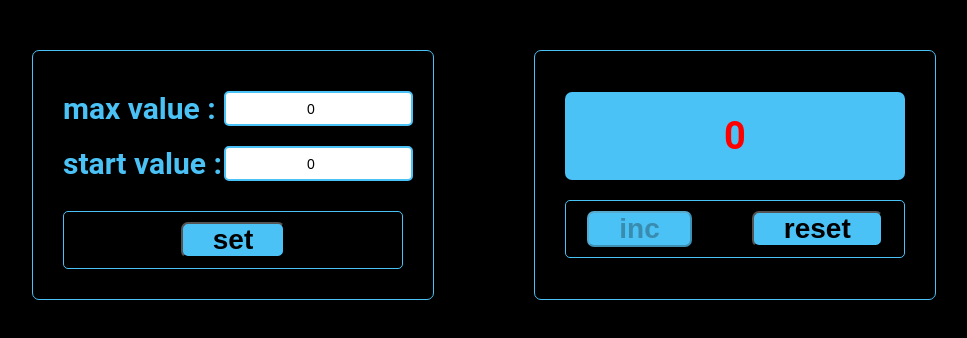
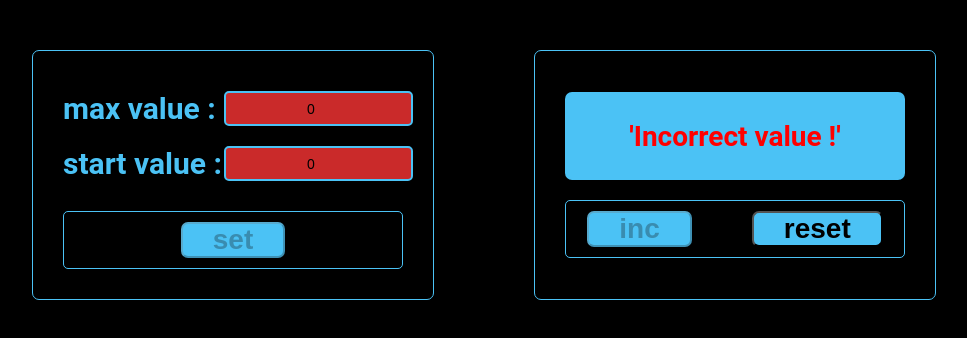
Before and after one commit to Steelmen87/Counter, a React (Create React App) app: page / in a window 1280 px wide. Shown: the top 338 px of the page, without its empty margins (156-1123 px from the left). Built offline with nearby package versions, Linux system fonts and the light colour scheme.

Commit message:
Done without Local Storage

```diff
--- a/src/App.tsx
+++ b/src/App.tsx
@@ -9,12 +9,8 @@ function App() {
     let [minValue, setMinValue] = useState(0)
     let [value, setValue] = useState(minValue)
     let [endValue, setEndValue] = useState(maxValue)
+    let [error, setError] = useState(false)
 
-    let [error, setError] = useState(false)
-    useEffect(() => {
-
-
-    }, [value, endValue])
 
     const AddCount = () => {
         setValue(value + 1)
@@ -24,18 +20,22 @@ function App() {
     }
 
     const setButton = (valueStart: number, valueMax: number) => {
+
         setMinValue(valueStart)
         setValue(valueStart)
         setEndValue(valueMax)
     }
-
+    const ErrorCallBack = (errorFromSetting: boolean) => {
+        setError(errorFromSetting)
+    }
     return (
         <div className="App">
             <Setting
-
+                callBackError={ErrorCallBack}
                 setButton={setButton}
             />
             <Counter
+                error={error}
                 AddCount={AddCount}
                 onReset={onReset}
                 value={value}
--- a/src/component/Counter.tsx
+++ b/src/component/Counter.tsx
@@ -8,16 +8,21 @@ type CounterPropsType = {
     endValue: number
     AddCount: () => void
     onReset: () => void
+    error:boolean
 }
 
 const Counter: React.FC<CounterPropsType> = (props) => {
-    let {value, endValue, AddCount, onReset} = props
+    let {value, endValue, AddCount, onReset,error} = props
 
     let visInc = value < endValue
     let visRes = value > endValue && endValue !== value
     return (
         <div className={style.counter}>
-            <Display value={value} endValue={endValue}/>
+            <Display
+                error={error}
+                value={value}
+                endValue={endValue}
+            />
             <div className={style.block_button}>
                 <Button title={'inc'} onClick={AddCount} disabled={!visInc}/>
                 <Button title={'reset'} onClick={onReset} disabled={visRes}/>
--- a/src/component/Display/Display.module.css
+++ b/src/component/Display/Display.module.css
@@ -13,3 +13,7 @@
     color: red;
     font-size: 38px;
 }
+.error{
+    color: red;
+    font-size: 28px;
+}
--- a/src/component/Display/Display.tsx
+++ b/src/component/Display/Display.tsx
@@ -4,11 +4,16 @@ import style from './Display.module.css'
 type InputPropsType = {
     value: number
     endValue: number
+    error: boolean
 }
 const Display = (props: InputPropsType) => {
-    const {value, endValue} = props
+    const {value, endValue, error} = props
     let stop = value === endValue ? style.stop : ''
-    return <div className={`${style.display} ${stop}`}>{value}</div>;
+    return <div>
+        {error
+            ? <div className={`${style.display} ${style.error}`}>'Incorrect value !'</div>
+            : <div className={`${style.display} ${stop}`}>{value}</div>}
+    </div>;
 };
 
 export default Display;
--- a/src/component/Input/Input.tsx
+++ b/src/component/Input/Input.tsx
@@ -1,20 +1,22 @@
-import React, {ChangeEvent, LegacyRef, useRef} from "react";
+import React, {ChangeEvent, LegacyRef, useRef, useState} from "react";
 import style from './inputStyle.module.css'
 
 type InputType = {
     value: number
     title: string
     onChange: (value: number) => void
-
+    styleError: boolean
 }
-export const Input: React.FC<InputType> = ({value, title, onChange }) => {
+export const Input: React.FC<InputType> = ({value, title, onChange,styleError}) => {
     const onChangeMaxValue = (e: ChangeEvent<HTMLInputElement>) => {
         onChange(Number(e.currentTarget.value))
+    }
 
-    }
+    let error = styleError ? style.error : ''
     return <div className={style.title_Values}>
         <div>{title}</div>
         <input
+            className={error}
             type='number'
             value={value}
             onChange={onChangeMaxValue}
--- a/src/component/Input/inputStyle.module.css
+++ b/src/component/Input/inputStyle.module.css
@@ -15,3 +15,6 @@
     border: 2px solid #4bc2f5;
     border-radius: 5px;
 }
+.error{
+    background-color: #ca2a2a;
+}
--- a/src/component/Setting/Setting.tsx
+++ b/src/component/Setting/Setting.tsx
@@ -1,4 +1,4 @@
-import React, {useRef, useState} from 'react';
+import React, {useEffect, useRef, useState} from 'react';
 import style from "../Counter.module.css";
 import {Button} from "../Button/Button";
 import {Input} from "../Input/Input";
@@ -6,11 +6,11 @@ import {Input} from "../Input/Input";
 
 type PropsSettingType = {
     setButton: (valueStart: number, valueMax: number) => void
-
+    callBackError: (error: boolean) => void
 }
 const Setting = (props: PropsSettingType) => {
 
-    let {setButton} = props
+    let {setButton, callBackError} = props
     let [valueMax, setValueMax] = useState(0)
     let [valueStart, setValueStart] = useState(0)
 
@@ -20,21 +20,31 @@ const Setting = (props: PropsSettingType) => {
     const setValueMaxCallBack = (value: number) => {
         setValueMax(value)
 
-
     }
     const setValueStartCallBack = (value: number) => {
         setValueStart(value)
 
     }
-
+    let error = valueStart < 0 || valueMax <= valueStart
+    useEffect(() => {
+        callBackError(error)
+    }, [error])
     return (
         <div className={style.counter}>
             <div>
-                <Input   value={valueMax} title={'max value :'} onChange={setValueMaxCallBack}/>
-                <Input   value={valueStart} title={'start value :'} onChange={setValueStartCallBack}/>
+                <Input styleError={error}
+                       value={valueMax} title={'max value :'}
+                       onChange={setValueMaxCallBack}/>
+                <Input styleError={error}
+                       value={valueStart}
+                       title={'start value :'}
+                       onChange={setValueStartCallBack}/>
             </div>
             <div className={style.block_button}>
-                <Button title={'set'} onClick={onClickSetButton} disabled={false}/>
+                <Button
+                    title={'set'}
+                    onClick={onClickSetButton}
+                    disabled={error}/>
             </div>
         </div>
     );
```
